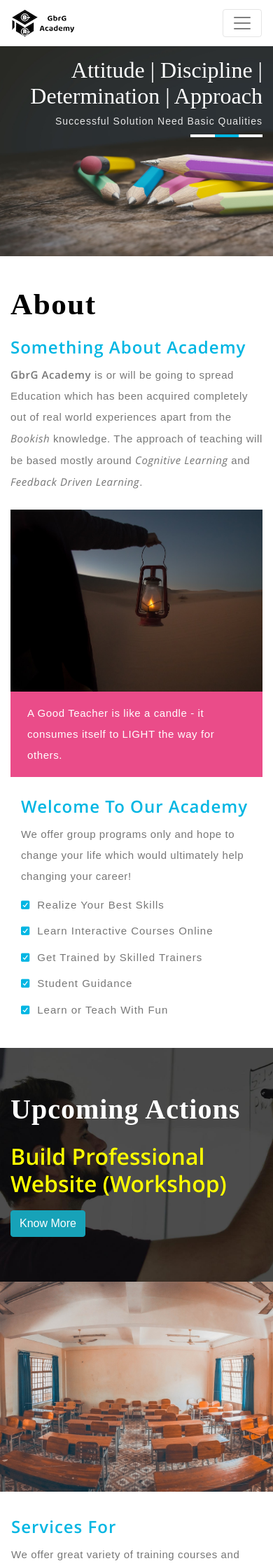
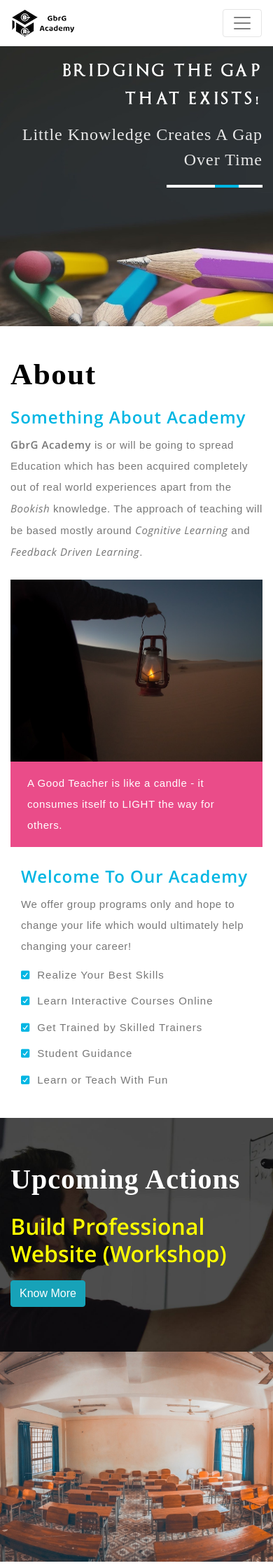
Before and after one commit to gbrgacademy/gbrgacademy.github.io, a Jekyll site: the page built from index.html, in a window 390 px wide. Shown: the top 2240 px of the page at 70% size. Built offline with Jekyll 4.4.1, drawn with Linux system fonts in a browser that asks for light colours; nearby versions of some CDN libraries; some web fonts are replaced; library files that are not in the unit come from our copies.

Commit message:
Updated the banner text with GOT Font

```diff
--- a/_includes/banner.html
+++ b/_includes/banner.html
@@ -6,19 +6,27 @@
         <ul class="rslides" id="slider3">
           <li>
             <div class="slider-info">
+              <h3>War has Begun as Winter is Here!</h3>
+              <p>Learn Skills to Save Yourself!</p>
+            </div>
+          </li>
+          <li>
+            <div class="slider-info">
               <h3>Bridging the Gap that Exists!</h3>
               <p>Little Knowledge creates a Gap over time</p>
             </div>
           </li>
           <li>
             <div class="slider-info">
-              <h3>Attitude | Discipline | Determination | Approach</h3>
+              <h3>Attitude | Discipline | </h3>
+              <h3>Determination | Approach</h3>
               <p>Successful Solution need Basic Qualities</p>
             </div>
           </li>
           <li>
             <div class="slider-info">
-              <h3>Acquire Knowledge to Choose Right Career</h3>
+              <h3>Acquire Knowledge to</h3>
+              <h3>Choose Right Career</h3>
               <p>Quality Training Makes Difference</p>
             </div>
           </li>
--- a/_sass/custom.scss
+++ b/_sass/custom.scss
@@ -1,4 +1,9 @@
 /* Your Custom SCSS */
+@font-face {
+  font-family: gameOfThrones;
+  src: url($baseurl + "/assets/fonts/game-of-thrones.ttf");
+}
+
 ul, ol {
   margin: 0;
   padding: 0;
@@ -24,7 +29,7 @@
   font-weight: 600;
 }
 #about-page .banner, #trainers-page .banner, #blog-post-page .banner, #blogs-page .banner {
-  min-height: 180px !important;
+  min-height: 250px !important;
 }
 .team-section .trainer-area {
   padding: 1.5em;
@@ -149,6 +154,18 @@
   color: darkslategrey;
 }
 
+.slider-info h3 {
+  font-family: gameOfThrones;
+  font-weight: 600;
+  font-size: 2.5em;
+  letter-spacing: 5px;
+  line-height: 60px;
+}
+.slider-info p {
+  font-family: 'Righteous', cursive;
+  font-size: 1.5em;
+}
+
 @import "trainings";
 @import "courses";
 @import "contact";
--- a/_sass/responsive.scss
+++ b/_sass/responsive.scss
@@ -18,6 +18,10 @@
     height: 300px !important;
     background-size: cover !important;
   }
+  .slider-info h3 {
+    font-size: 1.8em;
+    line-height: 40px;
+  }
 }
 @media (max-width: 450px) {
   .training-banner {
@@ -36,6 +40,13 @@
     font-size: 0.9em;
     padding: 0 2em;
   }
+  .banner {
+    background: url($baseurl + "/assets/images/banner-sm.jpg")no-repeat 0px 0px;
+    background-size: cover;
+  }
+  .slider-info h3 {
+    font-size: 1.1em;
+  }
 }
 @media (max-width: 360px) {
   .courses-list .nav-tabs a {
--- a/_sass/site.scss
+++ b/_sass/site.scss
@@ -2898,7 +2898,7 @@
 		padding: 2em 0em 0 0;
 	}
 	.banner {
-		min-height: 300px;
+		min-height: 400px;
 	}
 	.about-section,
 	.testimonials-section,
```
Also changed, not shown: assets/fonts/game-of-thrones.ttf (added), assets/images/banner-original.jpg (deleted), assets/images/banner-sm.jpg (added), assets/images/banner.jpg, 4 other files.
